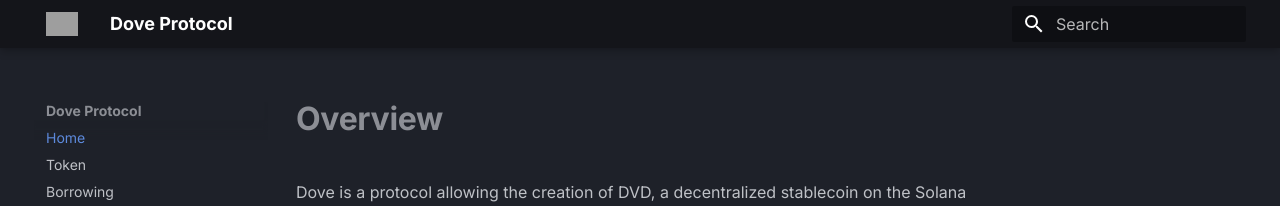
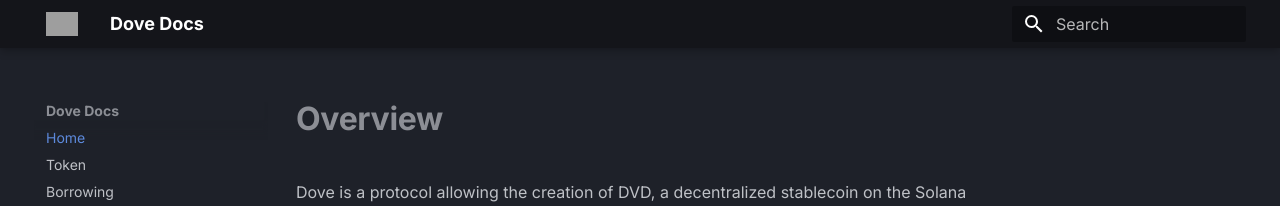
Before and after one commit to dove-development/dove-docs, an MkDocs documentation site: the page built from docs/index.md, in a window 1280 px wide. Shown: the top 206 px of the page. Built offline with MkDocs 1.6.1 and Material for MkDocs 9.7.7, drawn with Linux system fonts in a browser that asks for light colours; grey boxes are pictures that could not be loaded.

Commit message:
Rename title

```diff
--- a/mkdocs.yml
+++ b/mkdocs.yml
@@ -1,4 +1,4 @@
-site_name: Dove Protocol
+site_name: Dove Docs
 theme:
     name: material
     palette:
```
